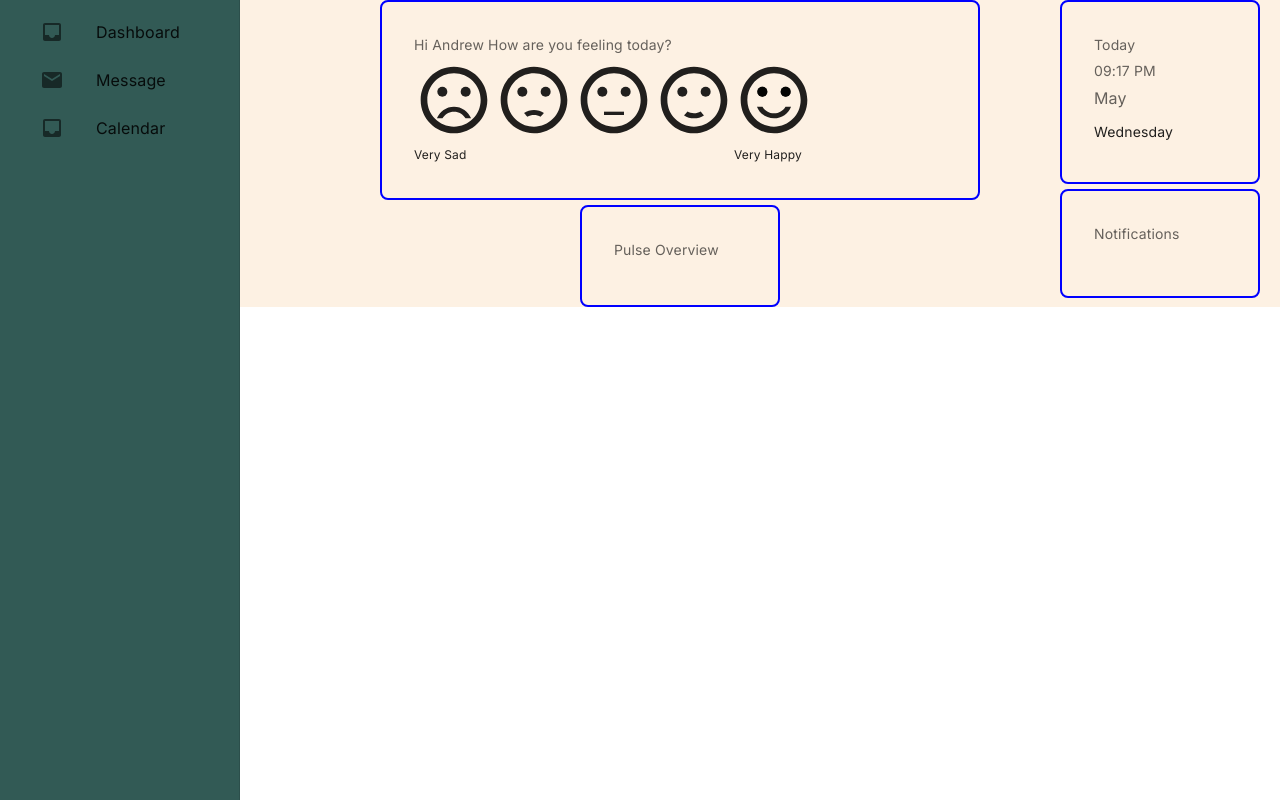
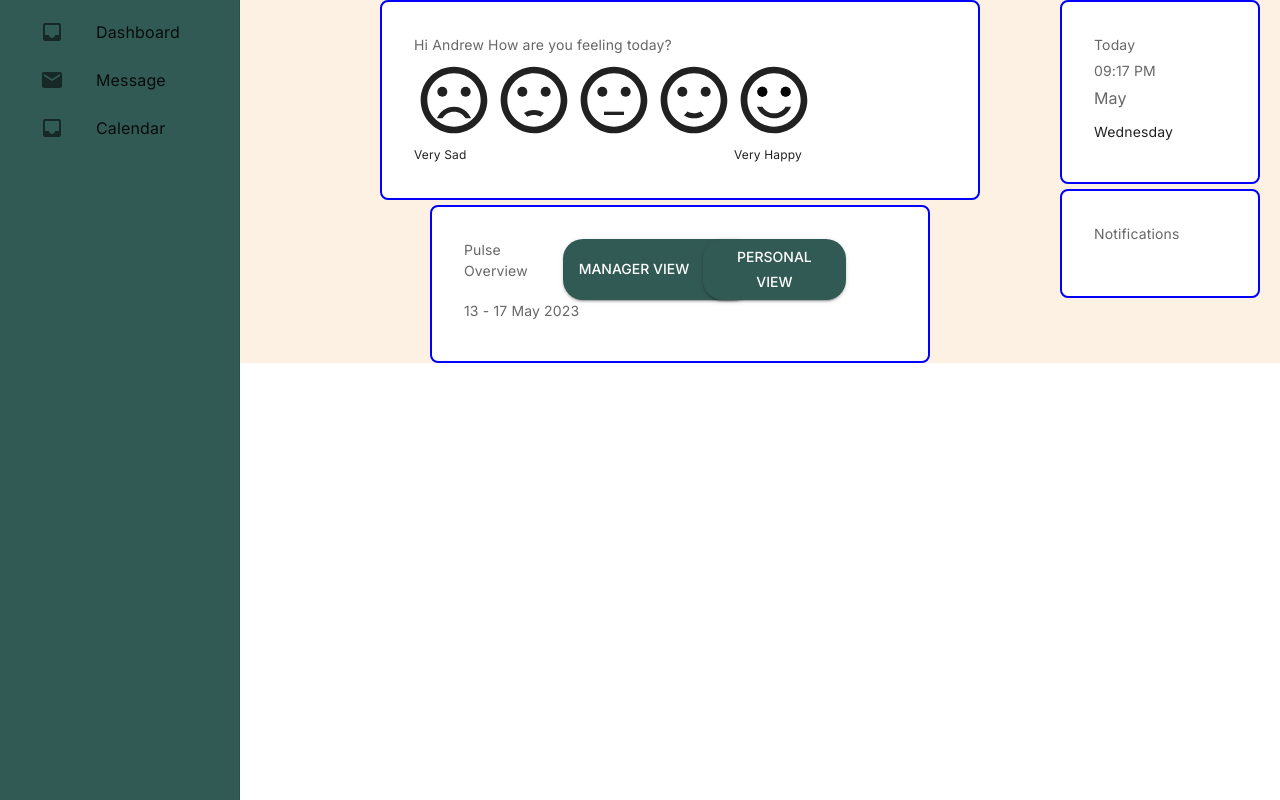
Before and after one commit to project3-bump/frontend, a React (Vite) app: page / in a window 1280 px wide. Built offline with nearby package versions, Linux system fonts and the light colour scheme.

Commit message:
updated frontend (pulse overview)

```diff
--- a/src/components/Dashboard/Dashboard.jsx
+++ b/src/components/Dashboard/Dashboard.jsx
@@ -23,7 +23,7 @@ const Dashboard = (props) => {
 							<MoodSelector />
 						</Grid>
 						<Grid item>
-							<PulseOverview />
+							<PulseOverview todaysDateState={props.todaysDateState} />
 						</Grid>
 					</Grid>
 				</Grid>
--- a/src/components/Dashboard/DateCard.jsx
+++ b/src/components/Dashboard/DateCard.jsx
@@ -16,12 +16,12 @@ const DateCard = (props) => {
 		<>
 			<Box
 				sx={{
-					backgroundColor: "white",
+					backgroundColor: "white.main",
 					borderRadius: "8px",
 					border: "2px solid",
 					borderColor: "blue",
 					padding: "16px",
-                    width: "200px"
+					width: "200px",
 				}}
 			>
 				<CardContent>
--- a/src/components/Dashboard/MoodSelector.jsx
+++ b/src/components/Dashboard/MoodSelector.jsx
@@ -20,7 +20,7 @@ const MoodSelector = () => {
 		<>
 			<Box
 				sx={{
-					backgroundColor: "white",
+					backgroundColor: "white.main",
 					borderRadius: "8px",
 					border: "2px solid",
 					borderColor: "blue",
--- a/src/components/Dashboard/Notifications.jsx
+++ b/src/components/Dashboard/Notifications.jsx
@@ -13,7 +13,7 @@ const Notifications = () => {
 		<>
 			<Box
 				sx={{
-					backgroundColor: "white",
+					backgroundColor: "white.main",
 					borderRadius: "8px",
 					border: "2px solid",
 					borderColor: "blue",
--- a/src/components/Dashboard/PulseOverview.jsx
+++ b/src/components/Dashboard/PulseOverview.jsx
@@ -6,28 +6,67 @@ import {
 	Typography,
 	Button,
 	Box,
+	Grid,
 } from "@mui/material";
 
-const PulseOverview = () => {
+const PulseOverview = (props) => {
 	return (
 		<>
 			<Box
 				sx={{
-					backgroundColor: "white",
+					backgroundColor: "white.main",
 					borderRadius: "8px",
 					border: "2px solid",
 					borderColor: "blue",
 					padding: "16px",
-					width: "200px",
+					width: "500px",
 				}}
 			>
 				<CardContent>
+					<Box sx={{ display: "flex", flexDirection: "row" }}>
+						<Typography
+							sx={{ fontSize: 14 }}
+							color="text.secondary"
+							gutterBottom
+						>
+							Pulse Overview
+						</Typography>
+						<Button
+							variant="contained"
+							sx={{
+								borderRadius: "20px",
+								width: "200px",
+								justifyContent: "flex-start",
+								// position: "absolute",
+								// top: 0,
+								// left: 0,
+							}}
+						>
+							Manager View
+						</Button>
+						<Button
+							variant="contained"
+							sx={{
+								borderRadius: "20px",
+								width: "150px",
+								justifyContent: "flex-start",
+								position: "relative",
+								// top: 0,
+								right: "50px",
+							}}
+						>
+							Personal View
+						</Button>
+					</Box>
+
 					<Typography
 						sx={{ fontSize: 14 }}
 						color="text.secondary"
-						gutterBottom
 					>
-						Pulse Overview
+						{`${props.todaysDateState.date - 4} - ${
+							props.todaysDateState.date
+						} ${props.todaysDateState.month} ${new Date().getFullYear()}
+						`}
 					</Typography>
 				</CardContent>
 			</Box>
```
